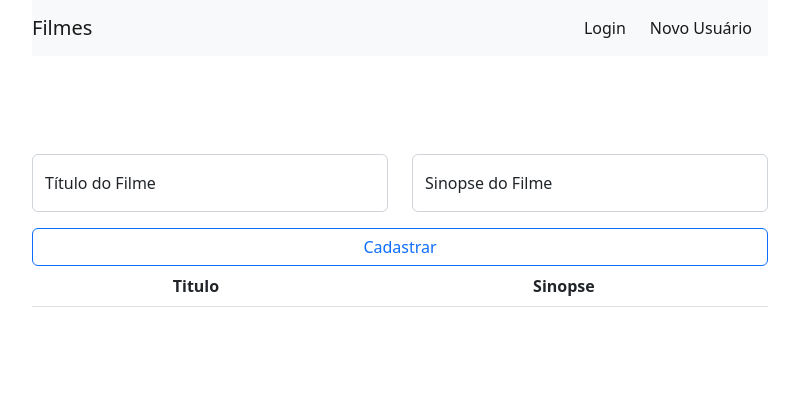
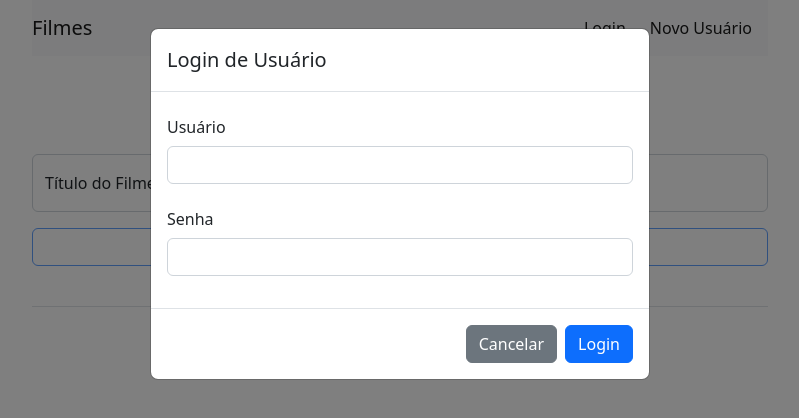
Before and after one commit to Matheus0082/2024_fullstack, a website: page front/index.html in a window 1280 px wide. Both pictures are taken after a click on the link "Login". Shown: the whole page, without its empty margins (240-1039 px from the left). Drawn offline with nearby package versions, Linux system fonts and the light colour scheme; no server answers.

Commit message:
aba de login (incompleta)

```diff
--- a/front/index.html
+++ b/front/index.html
@@ -38,6 +38,33 @@
         </div>
     </div>
 
+    <div class="modal fade" id="modalLogin" aria-labelledby="modalLogin" aria-hidden="true">
+        <div class="modal-dialog">
+            <div class="modal-content">
+                <div class="modal-header">
+                    <h1 class="modal-title fs-5">Login de Usuário</h1>
+                </div>
+                <div class="modal-body">
+                    <div class="alert alert-dismissible fade d-none alert-modal-login" role="alert"></div>
+                    <form>
+                        <div class="mb-3">
+                            <label for="usuarioLoginInput" class="col-form-label">Usuário</label>
+                            <input type="text" id="usuarioLoginInput" class="form-control">
+                        </div>
+                        <div class="mb-3">
+                            <label for="passwordLoginInput" class="col-form-label">Senha</label>
+                            <input type="password" id="passwordLoginInput" class="form-control">
+                        </div>
+                    </form>
+                </div>
+                <div class="modal-footer">
+                    <button type="button" class="btn btn-secondary" data-bs-dismiss="modal">Cancelar</button>
+                    <button type="button" class="btn btn-primary" onclick="fazerLogin()">Login</button>
+                </div>
+            </div>
+        </div>
+    </div>
+
     <div class="container">
         <div class="row justify-content-center">
             <div class="col-md-8">
@@ -49,7 +76,7 @@
                     </button>
                     <div class="collapse navbar-collapse" id="myNav">
                         <div class="navbar-nav ms-auto">
-                            <a href="#" class="nav-link active me-2" aria-current="page">
+                            <a id="loginLink" class="nav-link active me-2" aria-current="page" data-bs-toggle="modal" data-bs-target="#modalLogin">
                                 Login
                             </a>
                             <a href="#" class="nav-link active me-2" aria-current="page" data-bs-toggle="modal" data-bs-target="#modalCadastro">
@@ -84,7 +111,7 @@
         </div>
         <div class="row justify-content-center">
             <div class="col-md-8">
-                <button class="btn btn-outline-primary w-100" onclick="cadastrarFilme()">
+                <button id="cadastrarFilmeButton"  class="btn btn-outline-primary w-100" onclick="cadastrarFilme()" disabled>
                     Cadastrar
                 </button>
             </div>
--- a/front/js/frontend.js
+++ b/front/js/frontend.js
@@ -93,3 +93,36 @@ async function cadastrarUsuario() {
         exibirAlerta('.alert-modal-cadastro', "Preencha todos os campos!!!", ['show', 'alert-danger'], ['d-none'], 2000)
     }
 }
+
+const fazerLogin = async () => {
+    let usuarioLoginInput = document.querySelector('#usuarioLoginInput')
+    let passwordLoginInput = document.querySelector('#passwordLoginInput')
+    usuarioLogin = usuarioLoginInput.value
+    passwordLogin = passwordLoginInput.value
+    if (usuarioLogin && passwordLogin) {
+        try {
+            const loginEndpoint = '/login'
+            const URLcompleta = `${protocolo}${baseURL}${loginEndpoint}`
+            const response = await axios.post (
+                URLcompleta,
+                {login: usuarioLogin, password: passwordLogin}
+            )
+            console.log(response.data)
+            usuarioLoginInput.value = ''
+            passwordLoginInput.value = ''
+            exibirAlerta('.alert-modal-login', 'Login realizado com sucesso', ['show', 'alert-success'], ['d-none'], 2000)
+            escondeModal('#modalLogin', 2000)
+            const cadastrarFilmeButton = document.querySelector('#cadastrarFilmeButton')
+            cadastrarFilmeButton.disabled = false
+            const loginLink = document.querySelector('#loginLink')
+            loginLink.innerHTML = 'Logout'
+        }
+        catch (e) {
+            exibirAlerta('.alert-modal-login', "Falha na autenticação!!!", ['show', 'alert-danger'], ['d-none'], 2000)
+        }
+
+    }
+    else{
+        exibirAlerta('.alert-modal-login', "Preencha todos os campos!!!", ['show', 'alert-danger'], ['d-none'], 2000)
+    }
+}
```
